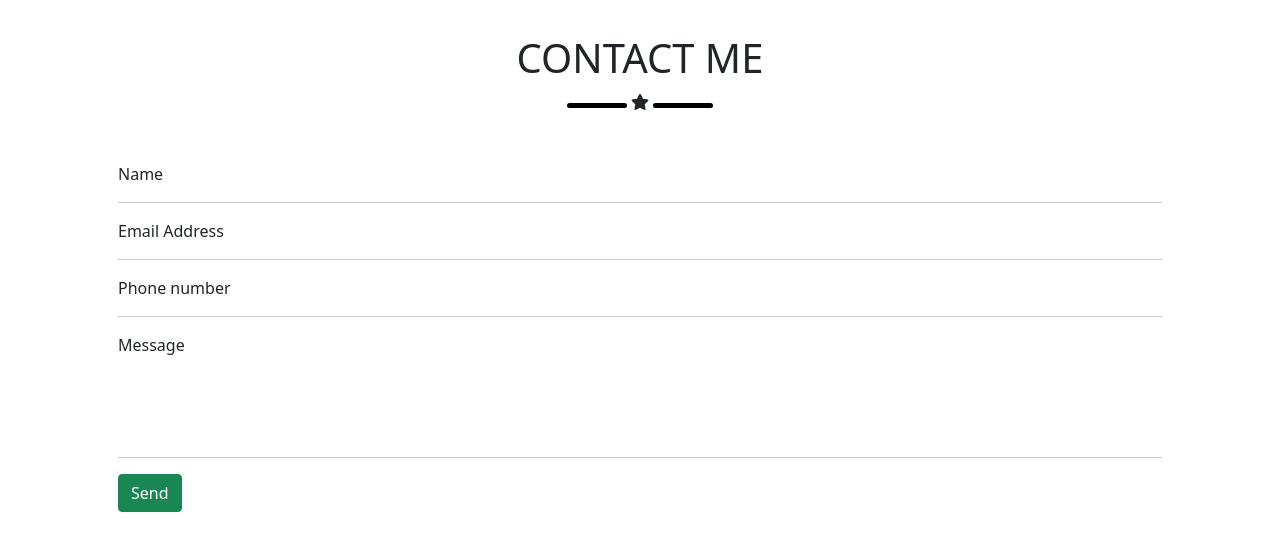
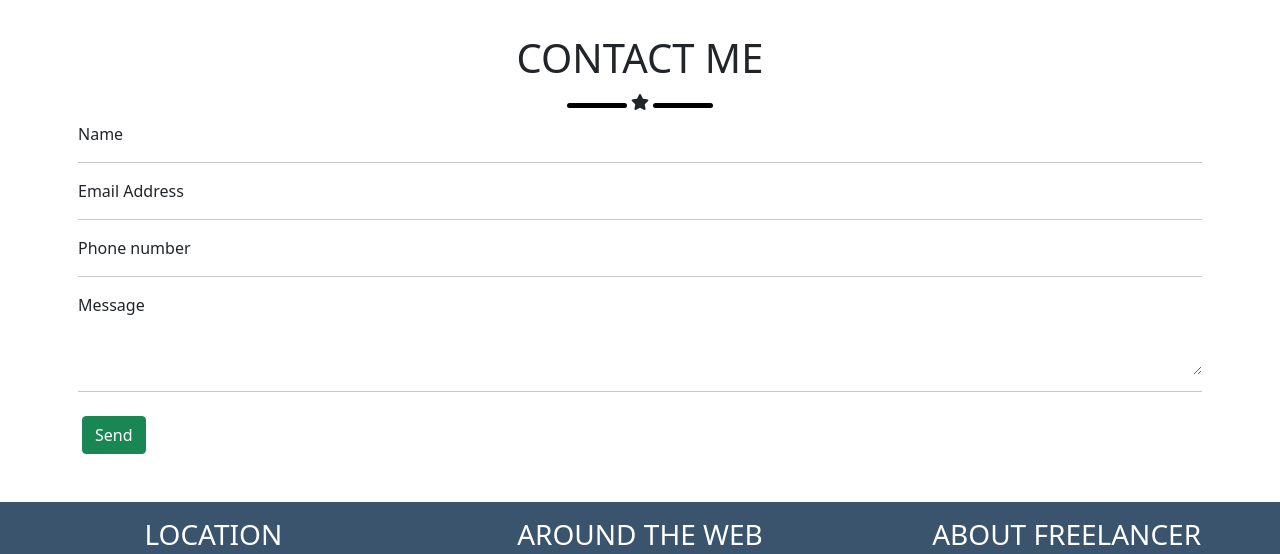
Before and after one commit to ChristopherZito/html-css-bootstrap-freelancer, a plain HTML site: page index.html in a window 1280 px wide. Shown: the part 1430-1984 px from the top of the page. Drawn offline with nearby package versions, Linux system fonts and the light colour scheme.

Commit message:
correzione contact me

```diff
--- a/css/style.css
+++ b/css/style.css
@@ -54,6 +54,11 @@
 
 .white {
     color: #fff !important;
+}
+
+.no-border{
+    border: none !important;
+    padding: 0;
 }
 
 /* linea al lato della stella */
@@ -115,11 +120,7 @@ header nav {
 .img-container img {
     border-radius: 25px;
 }
-
 /* contact me */
-#button {
-    margin-top: 100px;
-}
 
 /* footer */
 .foot-color {
--- a/index.html
+++ b/index.html
@@ -187,32 +187,49 @@
         </div>
         <!-- info -->
         <div class="row">
-            <div class="col p-5">
+            <div class="col p-2">
                 <!-- name -->
                 <div>
                     Name
+                    <input type="text"  class="no-border" id="floatingInput" name="user-name">
+                    <label for="floatingInput"></label>
                     <hr>
                 </div>
                 <!-- email -->
                 <div>
-                    Email Address
+                    <div class="form-floating">
+                        <span>
+                            Email Address
+                        </span>
+                        <input type="email"  class="no-border" id="floatingInput" name="email" >
+                        <label for="floatingInput"></label>
+                      </div>
                     <hr>
                 </div>
                 <!-- phone -->
                 <div>
                     Phone number
+                    <input type="tel"  class="no-border" id="floatingInput" name="phone" size="20" minlength="10" maxlength="10" >
+                    <label for="floatingInput"></label>
                     <hr>
                 </div>
                 <!-- message -->
                 <div>
-                    Message
+                    <div>
+                        Message
+                    </div>
+                    <div class="form-floating">
+                        <textarea class="form-control no-border" placeholder="Leave a comment here" id="floatingTextarea " ></textarea>
+                        <label for="floatingTextarea"></label>
+                        </div>
+                    </div>
+                    <hr>
                 </div>
                 <!-- send button -->
-                <div id="button">
-                    <hr>
-                    <a class="btn btn-success" href="#">
+                <div>
+                    <button type="button"  class="btn btn-success">
                         Send
-                    </a>
+                    </button>
                 </div>
             </div>
         </div>
```
